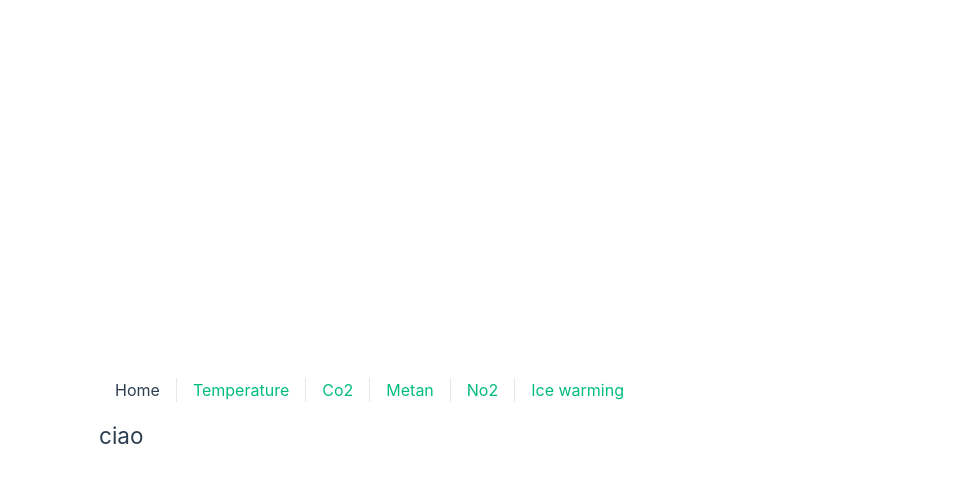
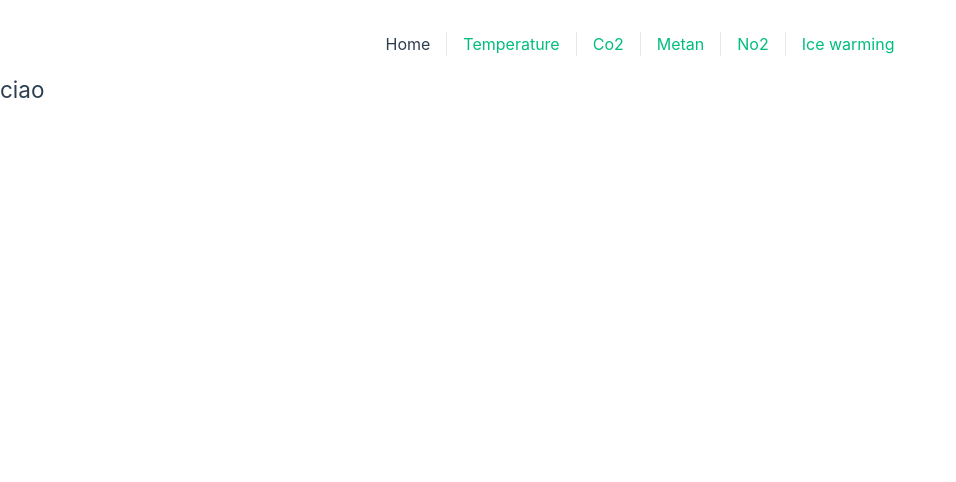
Before and after one commit to Blaser993/climate-change, a Vue app in the folder climate-change/: page / in a window 1280 px wide. Shown: the top 482 px of the page, without its empty margins (0-956 px from the left). Built offline with nearby package versions, Linux system fonts and the light colour scheme.

Commit message:
sass installed

```diff
--- a/climate-change/package.json
+++ b/climate-change/package.json
@@ -15,6 +15,7 @@
   },
   "devDependencies": {
     "@vitejs/plugin-vue": "^4.5.2",
+    "sass": "^1.70.0",
     "vite": "^5.0.10"
   }
 }
--- /dev/null
+++ b/climate-change/src/assets/css/main.scss
@@ -0,0 +1,19 @@
+@import './base.scss';
+
+#app {
+
+  margin: 0 auto;
+
+}
+
+a,
+.green {
+  text-decoration: none;
+  color: hsla(160, 100%, 37%, 1);
+  transition: 0.4s;
+  padding: 3px;
+}
+
+a:hover {
+  background-color: hsla(160, 100%, 37%, 0.2);
+}
--- a/climate-change/src/assets/main.css
+++ /dev/null
@@ -1,35 +0,0 @@
-@import './base.css';
-
-#app {
-  max-width: 1280px;
-  margin: 0 auto;
-  padding: 2rem;
-  font-weight: normal;
-}
-
-a,
-.green {
-  text-decoration: none;
-  color: hsla(160, 100%, 37%, 1);
-  transition: 0.4s;
-  padding: 3px;
-}
-
-@media (hover: hover) {
-  a:hover {
-    background-color: hsla(160, 100%, 37%, 0.2);
-  }
-}
-
-@media (min-width: 1024px) {
-  body {
-    display: flex;
-    place-items: center;
-  }
-
-  #app {
-    display: grid;
-    grid-template-columns: 1fr 1fr;
-    padding: 0 2rem;
-  }
-}
--- a/climate-change/src/main.js
+++ b/climate-change/src/main.js
@@ -1,4 +1,4 @@
-import './assets/main.css'
+import './assets/css/main.scss'
 
 import { createApp } from 'vue'
 import App from './App.vue'
```
Also changed, not shown: climate-change/src/assets/css/base.scss (renamed from climate-change/src/assets/base.css), 2 other files (tests, documents, lock files or other folders).
